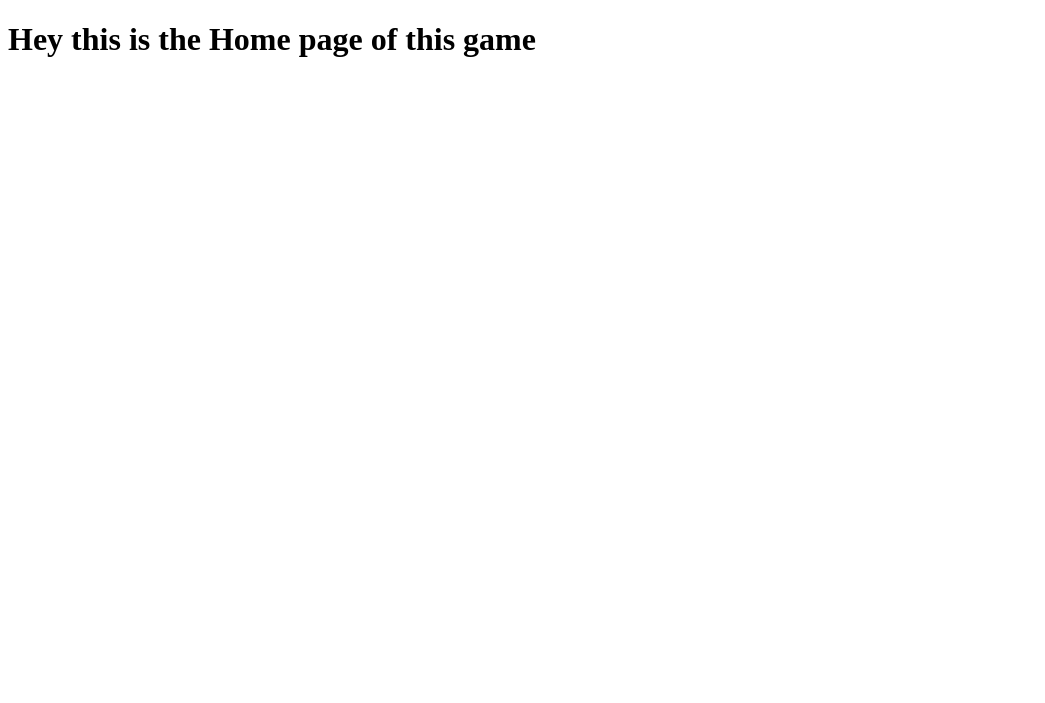
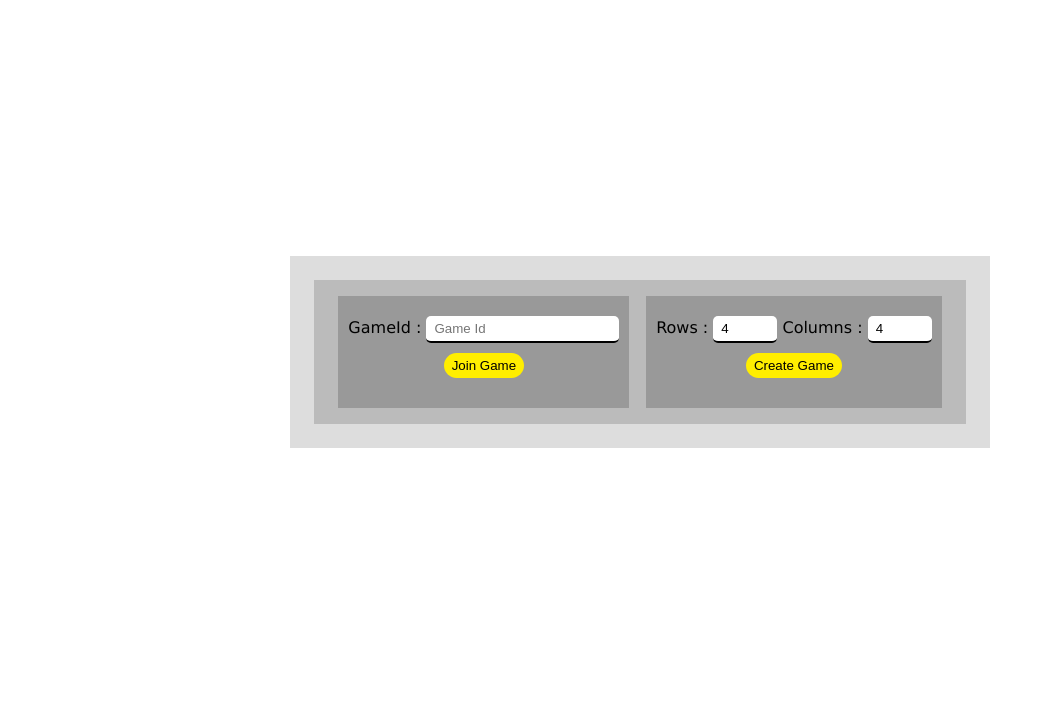
Before and after one commit to sagarsingh0304/Dotrix, a Flask app: page / in a window 1280 px wide. Shown: the top 703 px of the page, without its empty margins (0-1045 px from the left). Run offline with Flask 2, Linux system fonts and the light colour scheme.

Commit message:
added some routes in python and make frontend send request to them

```diff
--- a/server.py
+++ b/server.py
@@ -1,12 +1,28 @@
-from flask import Flask, render_template
+from flask import Flask, render_template, request
 
 app = Flask(__name__)
 
 @app.route('/')
 @app.route('/home')
 def home():
-    print('This will be the game Server')
     return render_template('home.html')
 
-if __name__ == '__main__':
+
+@app.route('/joingame', methods=['GET'])
+def join_room():
+    game_id = request.args.get('gameid', False)
+    print(game_id)
+    return {'msg': f'Congratulations! You are eligible to join the room {game_id}'}
+
+
+@app.route('/newgame', methods=['POST'])
+def create_new_game():
+    request_json = request.get_json()
+    dot_rows = request_json.get('rows', False)
+    dot_cols = request_json.get('columns', False)
+    print(f'{dot_rows} x {dot_cols}')
+    return {'game':f'this is your game is this and size is {dot_rows} x {dot_cols}'}
+
+
+if __name__ == "__main__":
     app.run(debug=True, port=5000)
--- a/static/css/main.css
+++ b/static/css/main.css
@@ -0,0 +1,51 @@
+*{
+   box-sizing: border-box;
+}
+
+body{
+    margin: 0;
+    padding: 0;
+}
+main{
+    /* min-width: 600px; */
+    max-width: 700px;
+    margin: 20% auto;
+    padding: 1.5em;
+    background-color: #ddd;
+}
+
+#form-container{
+    background-color: #bbb;
+    padding: 1em;
+    display: flex;
+    flex-wrap: wrap;
+    align-items: center;
+    justify-content: space-around;
+}
+
+.form{
+    background-color:#999;
+    padding: 20px 10px;
+    font-family: Verdana, Geneva, Tahoma, sans-serif;
+    font-size: 1em;
+}
+
+input[type='submit']{
+
+    display: block;
+    margin: 10px auto;
+    padding: 5px 8px;
+
+    background-color: #ffee00;
+    border: 0;
+    border-radius: 20px;
+
+}
+
+input{
+    background: white;
+    border: 0;
+    border-bottom: black 2px solid;
+    border-radius: 5px;
+    padding: 5px 8px;
+}
--- a/static/scripts/main.js
+++ b/static/scripts/main.js
@@ -0,0 +1,44 @@
+// just empty
+const joinBtn = document.getElementById('join-button');
+const createBtn = document.getElementById('create-button');
+const joinForm = document.getElementById('join-form');
+const createGameForm = document.getElementById('create-game-form')
+
+function sendRequest(requestMethod, apiEndPoint, data) {
+    options = {
+        method: requestMethod
+    }
+
+    if ('get' === requestMethod) {
+        query = new URLSearchParams(data);
+        apiEndPoint += '?' + query.toString(); // to prevent script to be enterd as query
+
+    }
+    else if ('post' === requestMethod) {
+        options.body = JSON.stringify(data),
+        options.headers = {
+            "Content-type": "application/json; charset=UTF-8"
+        }
+    }
+
+    return fetch(apiEndPoint, options).then(response => response.json())
+}
+
+joinForm.addEventListener('submit', event => {
+    event.preventDefault();
+    gameid = joinForm.elements['gameid'].value;
+    // params = {
+    //     gameId: String(id),
+    //     isCreator: false
+    // }
+    sendRequest(joinForm.method, joinForm.action, {gameid})
+    .then(response => console.log(response))
+})
+
+createGameForm.addEventListener('submit', event => {
+    event.preventDefault();
+    rows = createGameForm.elements['rows'].value;
+    columns = createGameForm.elements['columns'].value;
+    sendRequest(createGameForm.method, createGameForm.action, {rows, columns})
+    .then(response => console.log(response))
+})
--- a/templates/home.html
+++ b/templates/home.html
@@ -4,9 +4,34 @@
     <meta charset="UTF-8">
     <meta http-equiv="X-UA-Compatible" content="IE=edge">
     <meta name="viewport" content="width=device-width, initial-scale=1.0">
+    <link rel="stylesheet" href=" {{ url_for('static', filename='css/main.css') }} ">
+    <link rel="shortcut icon" href="{{ url_for('static',filename='favicon.ico')}}" type="image/x-icon">
     <title>Dotrix</title>
 </head>
 <body>
-    <h1>Hey this is the Home page of this game</h1>
+    <main>
+        <div id="form-container">
+            <!-- select the form by clicking on the button will do this afterwards  -->
+            <!-- <div id="form-selector">
+                <button class="form-selector--button">Join Game</button>
+                <button class="form-selector--button">Create Game</button>
+            </div> -->
+
+            <form action="/joingame" method="GET" id="join-form" class="form">
+                <label for="gameid">GameId :</label>
+                <input type="text" name="gameid" id="join-form--gameid" minlength="6" maxlength="6" placeholder="Game Id"  required autocomplete='off'> <br>
+                <input type="submit" value="Join Game" id="join-button">
+            </form>
+
+            <form action="/newgame" method="POST" id="create-game-form" class="form">
+                <label for="rows">Rows :</label>
+                <input type="number" name="rows" id="create-game--row" value="4" min="4" max="10" >
+                <label for="columns">Columns : </label>
+                <input type="number" name="columns" id="create-game--col" value="4" min="4" max="10"><br>
+                <input type="submit" value="Create Game" id="create-button">
+            </form>
+        </div>
+    </main>
+    <script src=" {{ url_for('static', filename='scripts/main.js') }} "></script>
 </body>
 </html>
```
Also changed, not shown: static/favicon.ico (added).
